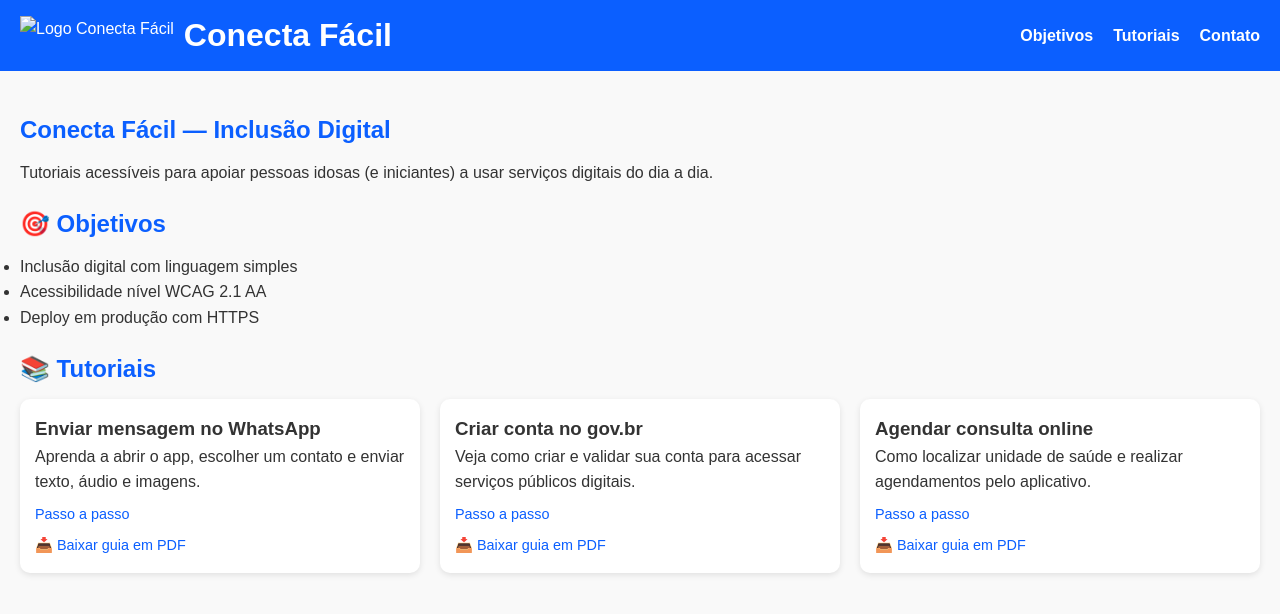
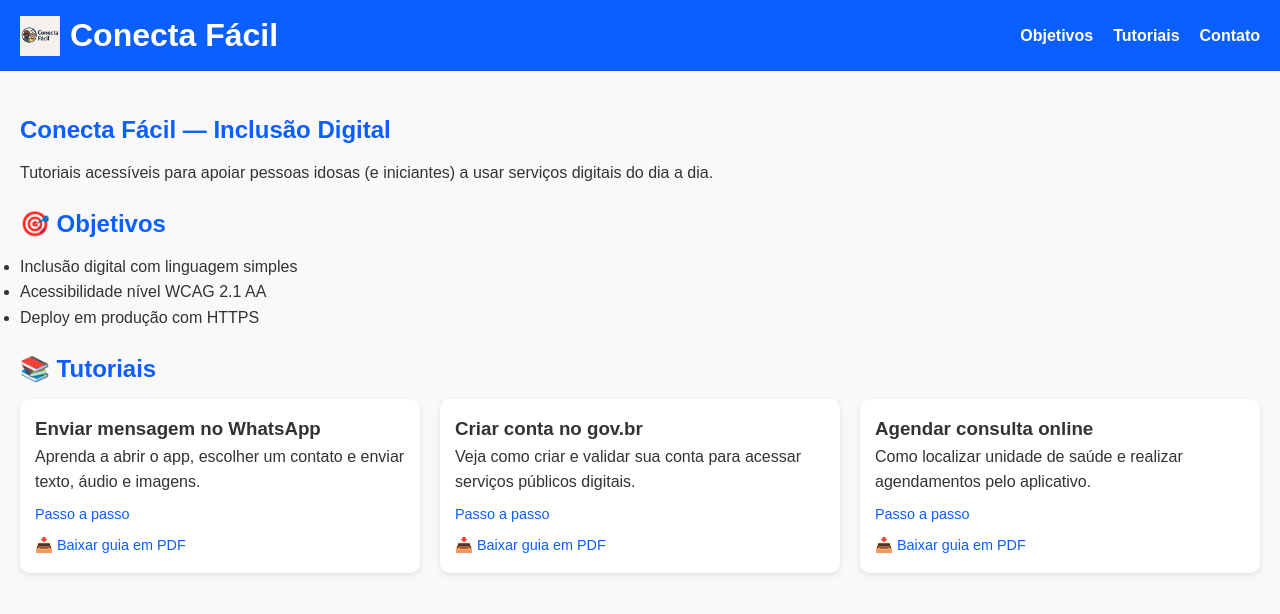
Before and after one commit to vivianemachado9291/Conecta-facil, a plain HTML site: page src/index.html in a window 1280 px wide. Drawn offline with Linux system fonts and the light colour scheme.

Commit message:
Update index.html

```diff
--- a/src/index.html
+++ b/src/index.html
@@ -23,7 +23,7 @@
   <!-- 🔹 Header com logo e menu -->
   <header>
     <div class="header-left">
-      <img src="assets/img/logo.png" alt="Logo Conecta Fácil" class="logo">
+     <img src="../assets/img/logo.png" alt="Logo Conecta Fácil" class="logo">
       <h1>Conecta Fácil</h1>
     </div>
     <nav>
```
